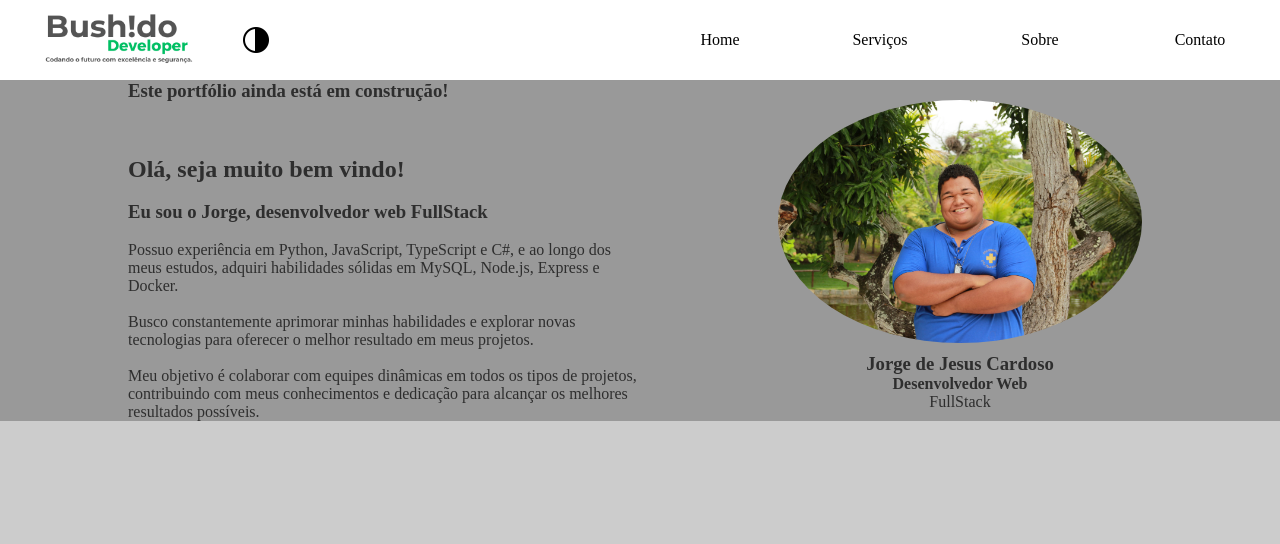
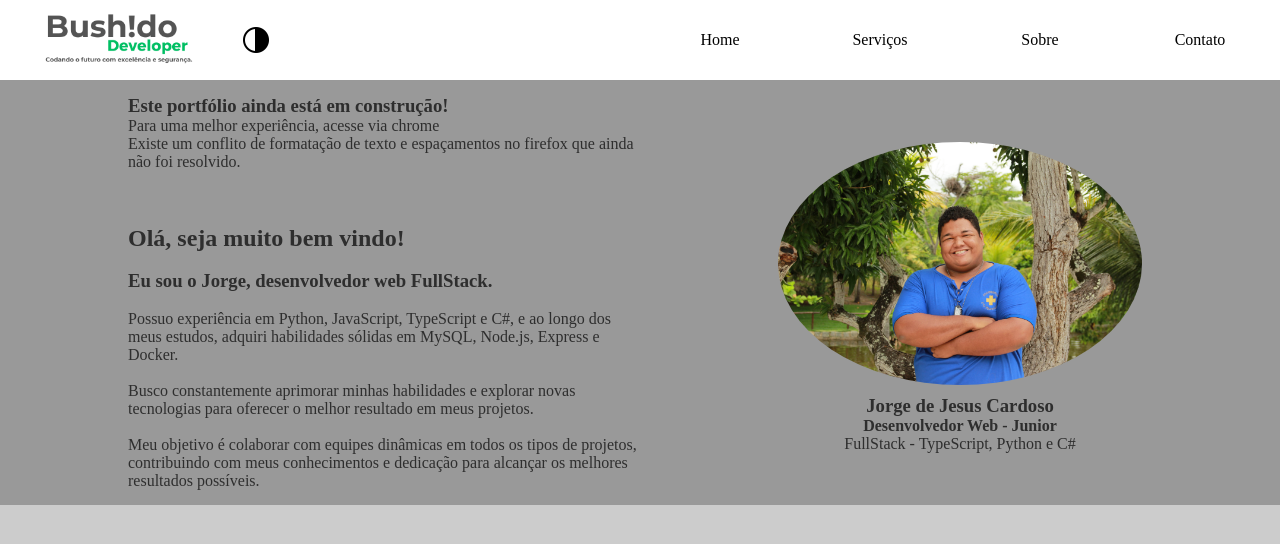
Before and after one commit to jorgejesuscardoso/new_portfolio, a React (Vite) app in the folder frontend/portfolio/: page / in a window 1280 px wide. Shown: the top 544 px of the page. Built offline with nearby package versions, Linux system fonts and the light colour scheme.

Commit message:
style: melhoria nas estilizações da page home, Feat: adição de aviso sobre falha na formatação de texto no firefox

```diff
--- a/frontend/portfolio/src/index.css
+++ b/frontend/portfolio/src/index.css
@@ -48,6 +48,6 @@
   --text-color-gray: #2e2e2e;
   --border-color-1: #fff;
   --border-color-2: #000;
-  --section-bg-color-1: #222;
+  --section-bg-color-1: #1b1b1b;
   --section-bg-color-white: #999;
 }
--- a/frontend/portfolio/src/pages/home/Home.tsx
+++ b/frontend/portfolio/src/pages/home/Home.tsx
@@ -1,29 +1,31 @@
 import { useEffect, useState } from 'react';
-import { ApresentationContent, ApresentationNote, ApresentationProfile, ApresentationSection, MainHome } from './style';
+import { PresentationContent, PresentationNote, PresentationProfile, PresentationSection, MainHome } from './style';
 import { useSelector } from 'react-redux';
 import { ChangeThemeRedux } from '../../Types';
 import { photo } from '../../utils/ImportIcons';
 
 const Home = () => {
-  const selector = useSelector((state:ChangeThemeRedux) => state.changeThemeReduce )
+  const themeSelector = useSelector((state:ChangeThemeRedux) => state.changeThemeReduce )
 
   const [theme, setTheme] = useState('')
 
   useEffect(() => {
-    setTheme(selector)
-  }, [selector])
+    setTheme(themeSelector)
+  }, [themeSelector])
 
   return(
     <MainHome className={ theme }>
-        <ApresentationSection className={ theme }>
-          <ApresentationContent>
+        <PresentationSection className={ theme }>
+          <PresentationContent>
             <h3>Este portfólio ainda está em construção!</h3>
+            <p>Para uma melhor experiência, acesse via chrome </p>
+            <p>Existe um conflito de formatação de texto e espaçamentos no firefox que ainda não foi resolvido.</p>
             <br />
             <br />
             <br />
             <h1>Olá, seja muito bem vindo!</h1>
             <br />
-            <h3>Eu sou o Jorge, desenvolvedor web FullStack</h3>
+            <h3>Eu sou o Jorge, desenvolvedor web FullStack.</h3>
             <br />
             <p>Possuo experiência em Python, JavaScript, TypeScript e C#, e ao longo dos meus estudos, adquiri habilidades sólidas em MySQL, Node.js, Express e Docker. </p>
             <br />
@@ -31,16 +33,16 @@
             <br />
             <p>Meu objetivo é colaborar com equipes dinâmicas em todos os tipos de projetos, contribuindo com meus conhecimentos e dedicação para alcançar os melhores resultados possíveis.</p>
 
-          </ApresentationContent>
-          <ApresentationProfile>
+          </PresentationContent>
+          <PresentationProfile>
             <img src={ photo } alt="Este sou eu!" />
-            <ApresentationNote>
+            <PresentationNote>
               <h3>Jorge de Jesus Cardoso</h3>
-              <h4>Desenvolvedor Web</h4>
-              <p>FullStack</p>
-            </ApresentationNote>
-          </ApresentationProfile>
-        </ApresentationSection>
+              <h4>Desenvolvedor Web - Junior</h4>
+              <p>FullStack - TypeScript, Python e C#</p>
+            </PresentationNote>
+          </PresentationProfile>
+        </PresentationSection>
     </MainHome>
   )
 }
--- a/frontend/portfolio/src/pages/home/style.tsx
+++ b/frontend/portfolio/src/pages/home/style.tsx
@@ -12,11 +12,12 @@
   height: 93vh;
 `;
 
-export const ApresentationSection = styled.section`
+export const PresentationSection = styled.section`
   background-color: var(--section-bg-color-1);
   display: flex;
   justify-content: end;
   align-items: center;
+  padding: 15px 0;
   width: 100%;
 
   img {
@@ -30,15 +31,15 @@
   }
 `;
 
-export const ApresentationContent = styled.div`
+export const PresentationContent = styled.div`
   display: flex;
   flex-direction: column;
   justify-content: center;
-  width: 80%;
+  width: 100%;
   margin: 0 10vw;
 `;
 
-export const ApresentationProfile = styled.div`
+export const PresentationProfile = styled.div`
   display: flex;
   flex-direction: column;
   justify-content: center;
@@ -46,7 +47,7 @@
   margin-right: 10vw;
 `;
 
-export const ApresentationNote = styled.div`
+export const PresentationNote = styled.div`
   display: flex;
   flex-direction: column;
   justify-content: center;
```
